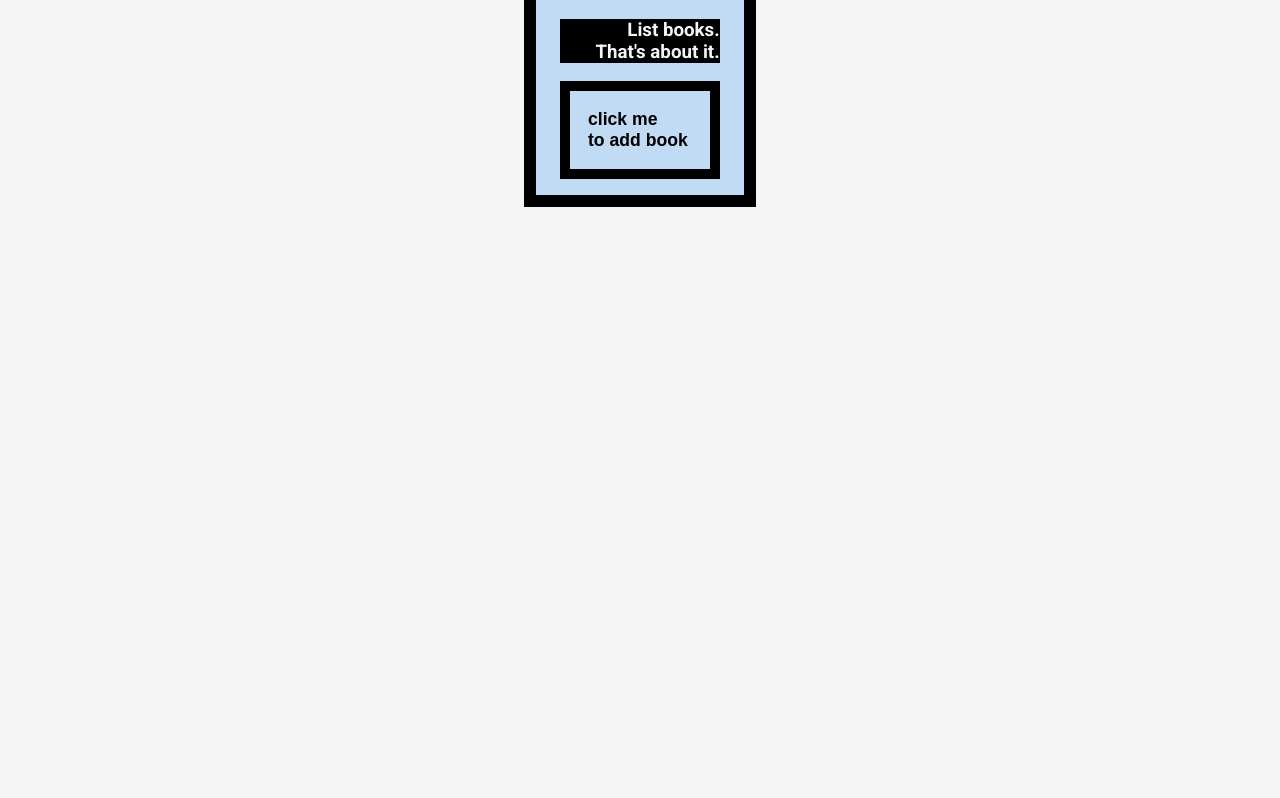
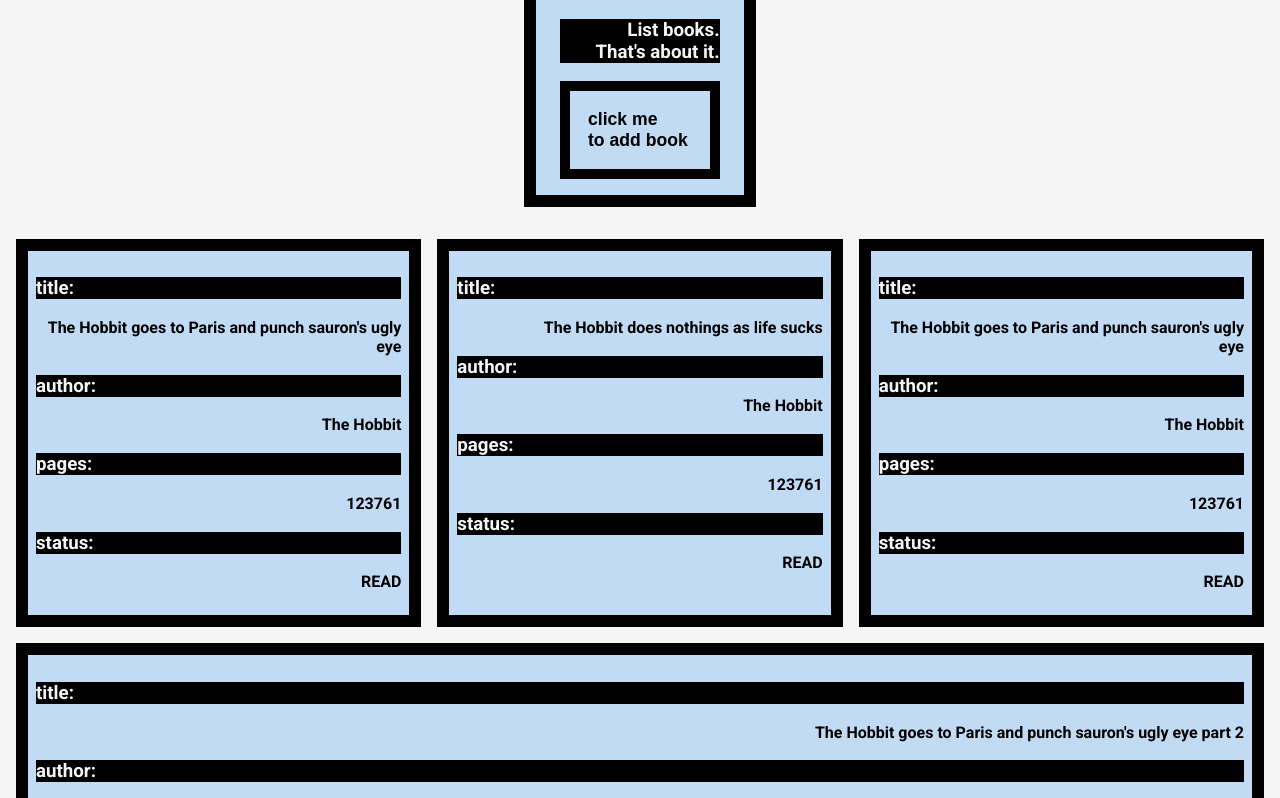
Before and after one commit to moggishere/library, a plain HTML site: page index.html in a window 1280 px wide. Shown: the part 139-937 px from the top of the page. Before the commit the page ends 800 px from the top, so only its background shows below. Drawn offline with Linux system fonts and the light colour scheme.

Commit message:
made further adjustments to the css

```diff
--- a/index.html
+++ b/index.html
@@ -20,7 +20,51 @@
             <button id='btnAdd'> click me<br> to add book</button>
         </div>
     </header>
-    <div id='container'></div>
+    <div id='centerer'>
+        <div id='container'>
+            <div class='placeholder'>
+                <h3 class='text-left'>title: </h3>
+                <p class='text-right'>The Hobbit goes to Paris and punch sauron's ugly eye</p>
+                <h3 class='text-left'>author: </h3>
+                <p class='text-right'>The Hobbit</p>
+                <h3 class='text-left'>pages: </h3>
+                <p class='text-right'>123761</p>
+                <h3 class='text-left'>status: </h3>
+                <p class='text-right'>READ</p>
+            </div>
+            <div class='placeholder'>
+                <h3 class='text-left'>title: </h3>
+                <p class='text-right'>The Hobbit does nothings as life sucks</p>
+                <h3 class='text-left'>author: </h3>
+                <p class='text-right'>The Hobbit</p>
+                <h3 class='text-left'>pages: </h3>
+                <p class='text-right'>123761</p>
+                <h3 class='text-left'>status: </h3>
+                <p class='text-right'>READ</p>
+            </div>
+            <div class='placeholder'>
+                <h3 class='text-left'>title: </h3>
+                <p class='text-right'>The Hobbit goes to Paris and punch sauron's ugly eye</p>
+                <h3 class='text-left'>author: </h3>
+                <p class='text-right'>The Hobbit</p>
+                <h3 class='text-left'>pages: </h3>
+                <p class='text-right'>123761</p>
+                <h3 class='text-left'>status: </h3>
+                <p class='text-right'>READ</p>
+            </div>
+            <div class='placeholder'>
+                <h3 class='text-left'>title: </h3>
+                <p class='text-right'>The Hobbit goes to Paris and punch sauron's ugly eye part 2</p>
+                <h3 class='text-left'>author: </h3>
+                <p class='text-right'>The Hobbit</p>
+                <h3 class='text-left'>pages: </h3>
+                <p class='text-right'>123761</p>
+                <h3 class='text-left'>status: </h3>
+                <p class='text-right'>READ</p>
+            </div>
+        </div>
+    </div>
+
 </body>
 
 </html>
--- a/style.css
+++ b/style.css
@@ -32,7 +32,7 @@ header {
 #btnAdd {
     padding: 1em;
     border: 0.6em solid black;
-    font-weight: 800    ;
+    font-weight: 800;
     color: black;
     background-color: #c0dbf3;
     text-align: justify;
@@ -47,3 +47,36 @@ header {
     background-color: black;
     text-align: justify;
 }
+
+#centerer {
+    display: flex;
+    justify-content: center;
+}
+
+#container {
+    display: flex;
+    flex-wrap: wrap;
+    grid-template-columns: 80vh;
+    padding: 2vh;
+    padding-top: 2em;
+    gap: 1em;
+    position: absolute;
+
+}
+
+.placeholder {
+    background-color: #c0dbf3;
+    border: 0.8em solid black;
+    padding: 0.5em;
+    flex: 1 0 22%;
+}
+
+.text-right {
+    text-align: right;
+    font-weight: 600;
+}
+
+.text-left {
+    color: #f5f5f5;
+    background-color: black;
+}
```
